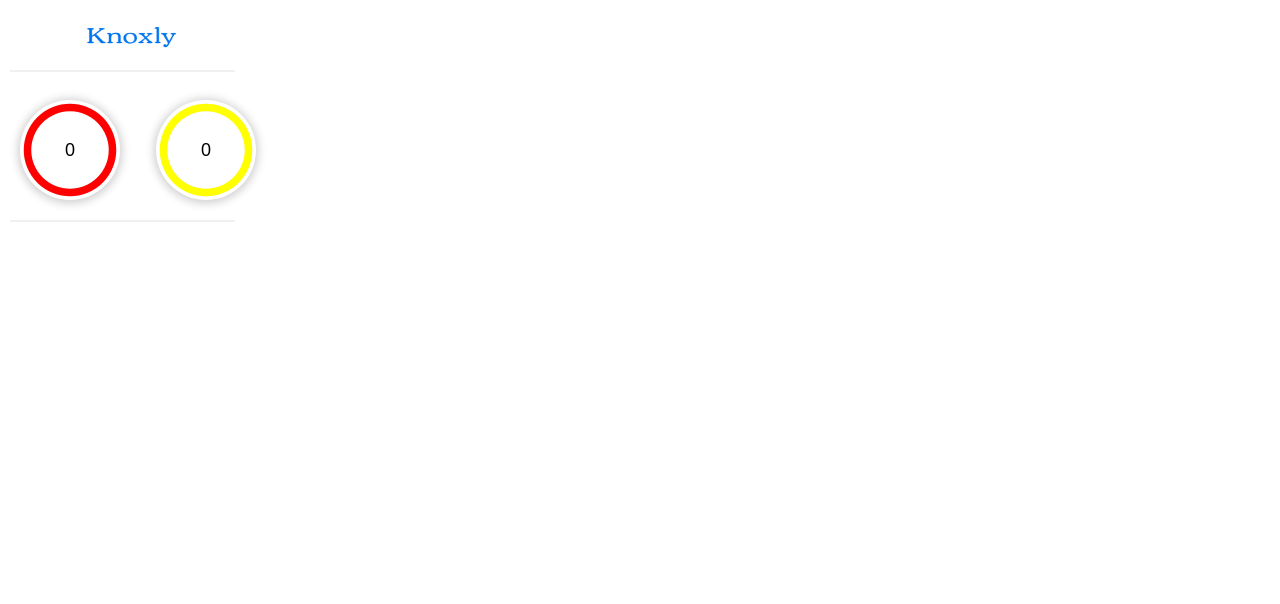
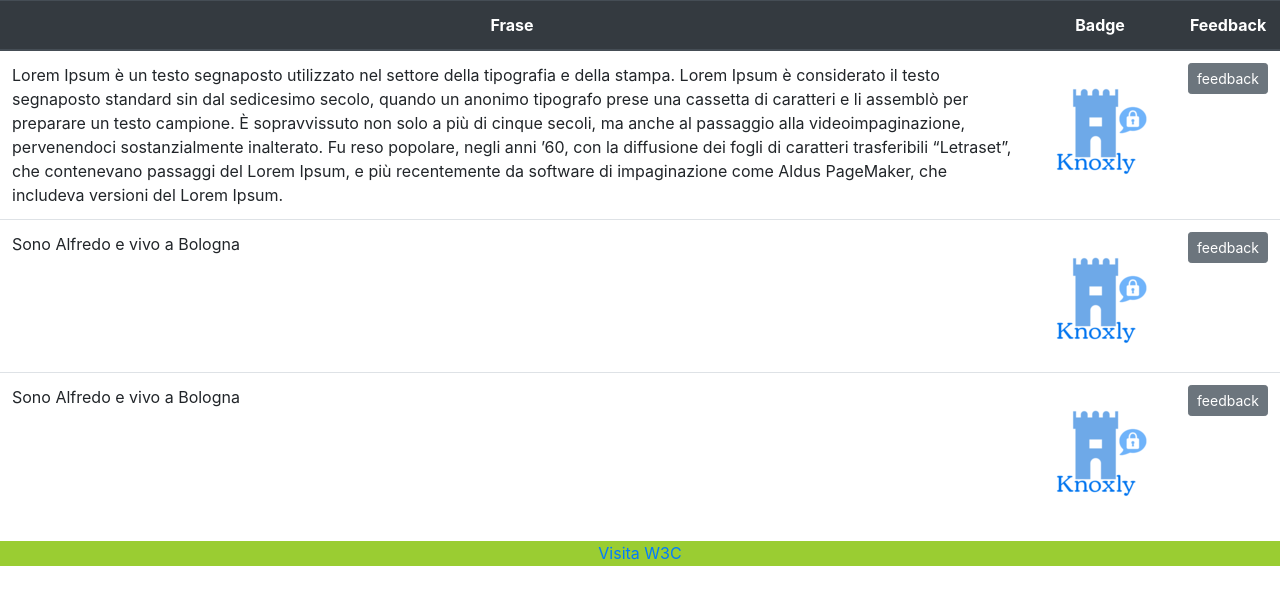
Before and after one commit to RoccoAliberti97/Knoxly, a browser extension: page src/score.html in a window 1280 px wide. Drawn offline with nearby package versions, Linux system fonts and the light colour scheme.

Commit message:
added first draft of popup

```diff
--- a/src/css/score.css
+++ b/src/css/score.css
@@ -1,8 +1,8 @@
 
-body{
-    margin: 0;
-    overflow: hidden;
-    width: 250px;
+#over img {
+  margin-left: auto;
+  margin-right: auto;
+  display: block;
 }
 
 .pannello{
--- a/src/score.html
+++ b/src/score.html
@@ -4,37 +4,50 @@
 		<meta charset="utf-8">
         <title>Knoxly</title>
         <link rel="stylesheet" type="text/css" href="css/score.css">
+        <link rel="stylesheet" href="https://stackpath.bootstrapcdn.com/bootstrap/4.4.1/css/bootstrap.min.css" integrity="sha384-Vkoo8x4CGsO3+Hhxv8T/Q5PaXtkKtu6ug5TOeNV6gBiFeWPGFN9MuhOf23Q9Ifjh" crossorigin="anonymous">
         <link rel="stylesheet" href="https://use.fontawesome.com/releases/v5.3.1/css/all.css" integrity="sha384-mzrmE5qonljUremFsqc01SB46JvROS7bZs3IO2EmfFsd15uHvIt+Y8vEf7N7fWAU" crossorigin="anonymous">
-         <script src="lib/jquery/jquery-3.4.1.js"></script>
-        <script type="text/javascript" src="js/score.js"></script>
+        <script src="lib/jquery/jquery-3.4.1.js"></script>
+        <!--Conta quante parole sono state evidenziate e le mette nei cerchi
+            <script type="text/javascript" src="js/score.js"></script>-->
 
-        <style>
-			body{font: 10px arial;}
-		</style>
+        <!--<style>
+            body{font: 10px arial;}
+		</style>-->
 
     </head>
-    <body >
-        <div class="pannello">
-            <div class="parte_superiore">
-                <img id="logo" src="img/knoxly_testo.png" alt="Knoxly Logo">
-			</div>
+    <body class ="col-lg=12">
+			<div class = "col-lg=12">
+				<table class="table">
+                    <thead class="thead-dark">
+                      <tr>
+                        <th scope="col" style="text-align: center">Frase</th>
+                        <th scope="col" style="text-align: center">Badge</th>
+                        <th scope="col" style="text-align: center">Feedback</th>
+                      </tr>
+                    </thead>
+                    <tbody>
+                      <tr>
+                        <td scope="row">Lorem Ipsum è un testo segnaposto utilizzato nel settore della tipografia e della stampa. Lorem Ipsum è considerato il testo segnaposto standard sin dal sedicesimo secolo, quando un anonimo tipografo prese una cassetta di caratteri e li assemblò per preparare un testo campione. È sopravvissuto non solo a più di cinque secoli, ma anche al passaggio alla videoimpaginazione, pervenendoci sostanzialmente inalterato. Fu reso popolare, negli anni ’60, con la diffusione dei fogli di caratteri trasferibili “Letraset”, che contenevano passaggi del Lorem Ipsum, e più recentemente da software di impaginazione come Aldus PageMaker, che includeva versioni del Lorem Ipsum.	</th>
+                        <td><img src="img/knoxly128.png"></td>
+                        <td style="text-align: center;"><button type="button" class="btn btn-secondary btn-sm .btn-block">feedback</button></td>
+                      </tr>
+                      <tr>
+                        <td scope="row">Sono Alfredo e vivo a Bologna</th>
+                        <td><img src="img/knoxly128.png"></td>
+                        <td style="text-align: center;"><button type="button" class="btn btn-secondary btn-sm .btn-block">feedback</button></td>
+                      </tr>
+                      <tr>
+                        <td scope="row">Sono Alfredo e vivo a Bologna</th>
+                        <td><img src="img/knoxly128.png"></td>
+                        <td style="text-align: center;"><button type="button" class="btn btn-secondary btn-sm .btn-block">feedback</button></td>
+                      </tr>
+                    </tbody>
+                  </table>
+            </div>
 
-                <div class="wrapper">
-                    <div class="row pt-5 pb-5">
-                        <div class="col-6 col-sm-3">
-                            <div class="counter" data-cp-percentage="100" data-cp-color="red"></div>
-                        </div>
-
-                        <div class="col-6 col-sm-3">
-                            <div class="counter" data-cp-percentage="100" data-cp-color="yellow"></div>
-                        </div>
-                    </div>
-                </div>
-			<div class = "parte_inferiore">
-				<ul class = "list-group">
-				</ul>
-			</div>
-        </div>
+            <div class="col-lg=12" style="background: yellowgreen; text-align: center; height: 25px;">
+                <a href="https://www.w3schools.com" style="font-size: medium;">Visita W3C</a>
+            </div>
 
     </body>
 
```
Also changed, not shown: src/js/background.js (+5 -2 lines), src/img/badge.png (added), src/manifest.json.
